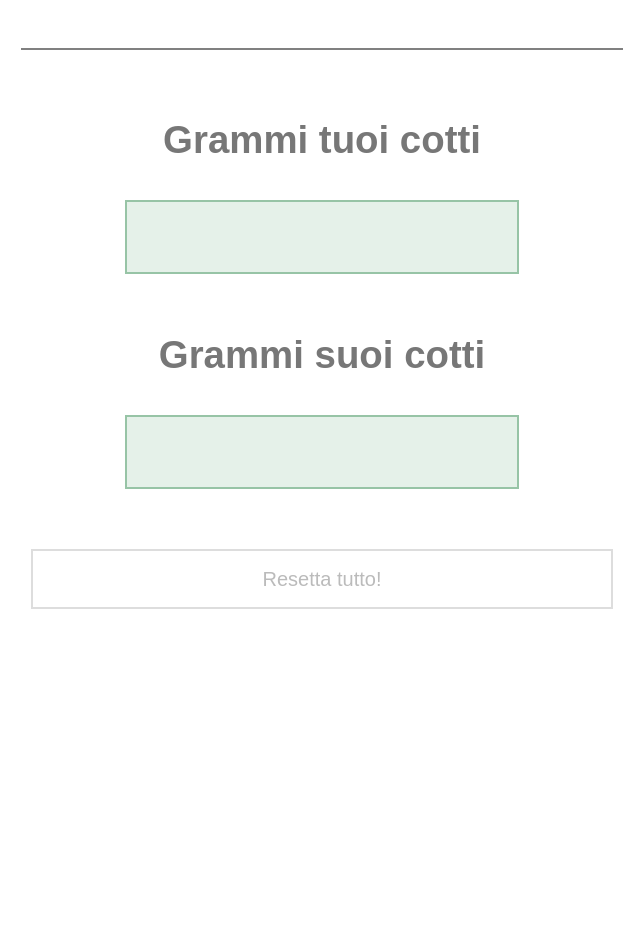
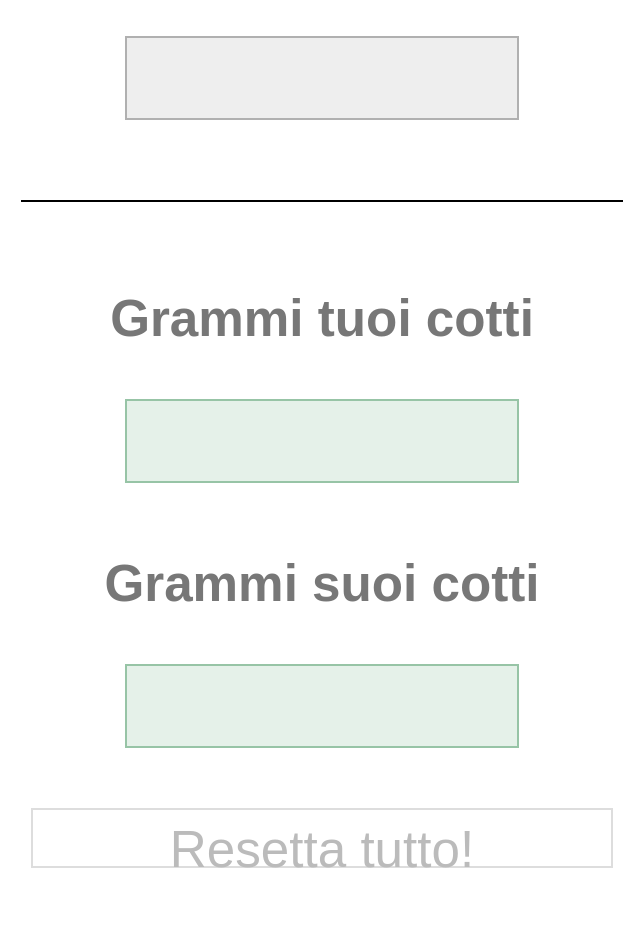
Before and after one commit to fakeab/CalcolaPorzioni, a plain HTML site: page index.html in a window 1280 px wide. Shown: the part 766-1708 px from the top of the page, without its empty margins (319-959 px from the left). Before the commit the page ends 1485 px from the top, so only its background shows below. Drawn offline with Linux system fonts and the light colour scheme.

Commit message:
Add files via upload

```diff
--- a/index.html
+++ b/index.html
@@ -29,7 +29,7 @@
         <hr width="100%"
             size="2"
             align="right"
-            color="gray" noshade>
+            color="black" noshade>
 
         <div class="item">
             <p>Grammi tuoi cotti</p>
--- a/styles.css
+++ b/styles.css
@@ -3,9 +3,10 @@ body {
     background-color: #ffffff;
     font-family: Arial;
     font-weight: bold;
-    font-size: 3vw;
+    font-size: 4vw;
     text-align: center;
     color: #777777;
+    overflow: hidden;
 }
 
 hr {
@@ -32,8 +33,8 @@ hr {
 
 .input,
 .button {
-    height: 50px;
-    font-size: 20px;
+    height: 60px;
+    font-size: 4vw;
     padding: 10px 20px;
     border: 2px solid #dddddd;
     display: block;
```
